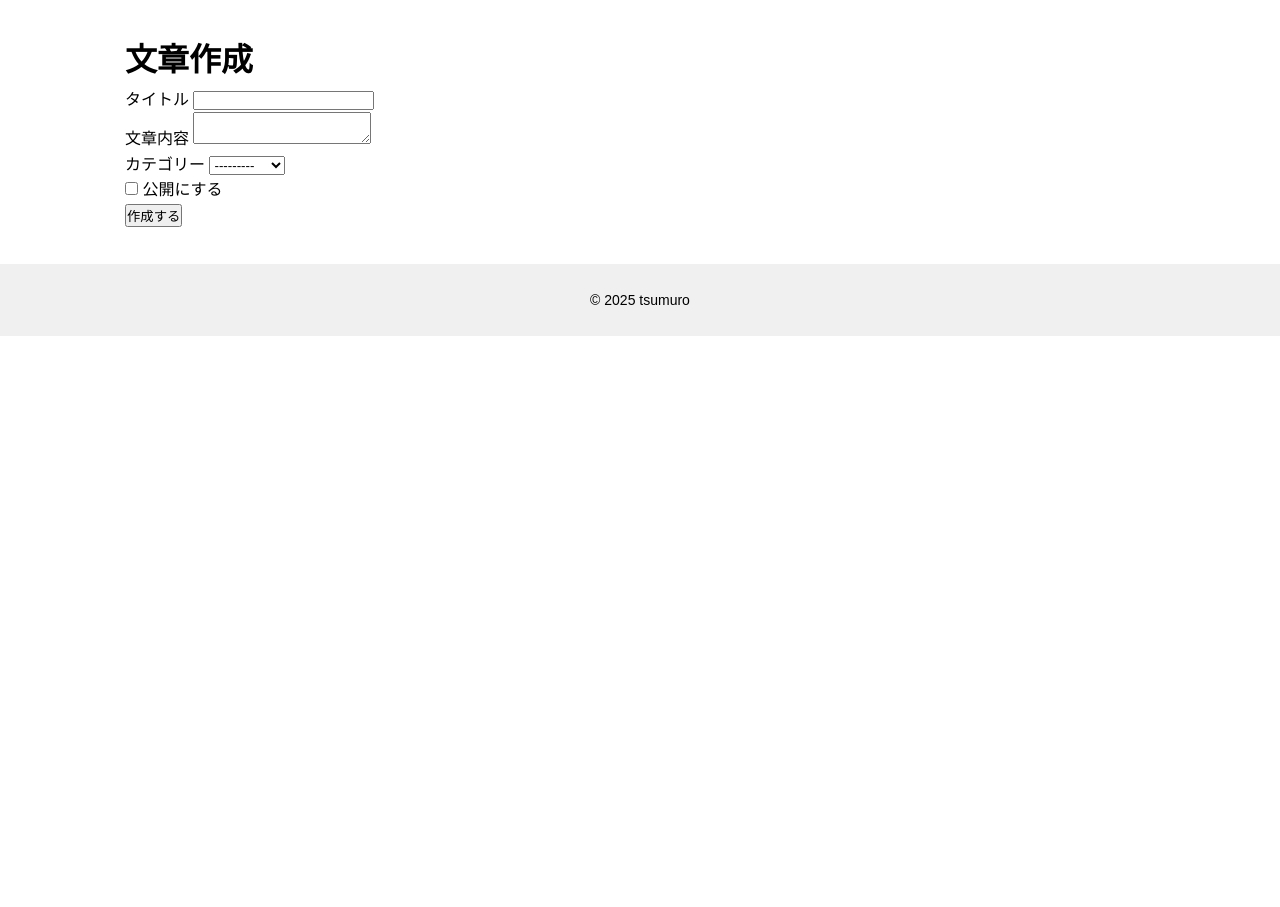
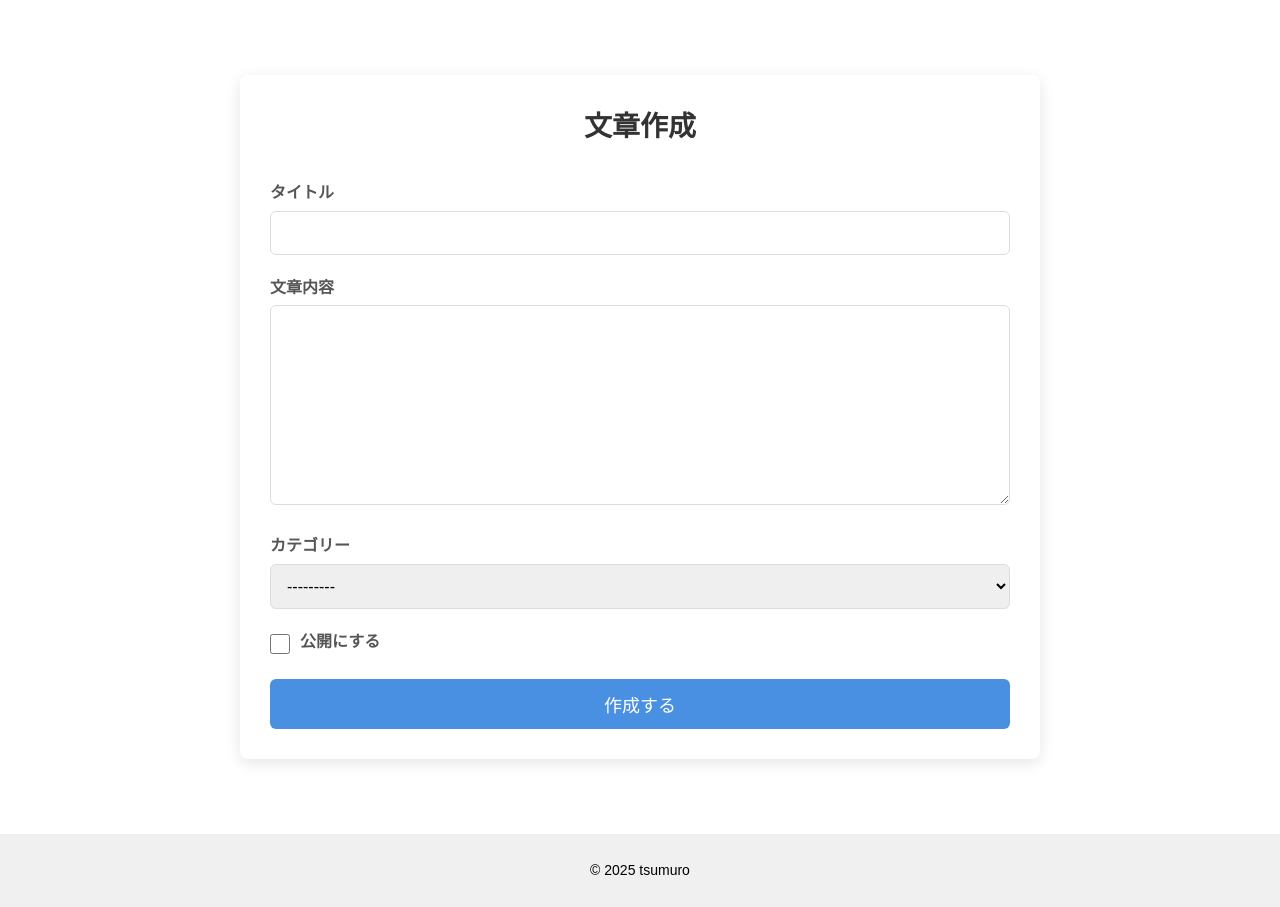
Before and after one commit to o-tsumuro/typingproject, a Django app: page /content/create_content/ in a window 1280 px wide. Shown: the part 88-995 px from the top of the page. Before the commit the page ends 424 px from the top, so only its background shows below. Run offline with Django 4.2, Linux system fonts and the light colour scheme; data comes from the database, SQL or seed files in the repository.

Commit message:
create-content - css実装

```diff
--- a/typingproject/static/css/style.css
+++ b/typingproject/static/css/style.css
@@ -508,3 +508,83 @@ footer {
 .error-message li {
     margin-bottom: 5px;
 }
+
+/* 文章作成ページのスタイル */
+.content-creation {
+    max-width: 800px;
+    margin: 40px auto;
+    padding: 30px;
+    background-color: #ffffff;
+    border-radius: 8px;
+    box-shadow: 0 4px 15px rgba(0, 0, 0, 0.1);
+}
+
+.content-creation h1 {
+    text-align: center;
+    color: #333;
+    margin-bottom: 30px;
+    font-size: 28px;
+}
+
+.content-creation form {
+    display: grid;
+    gap: 20px;
+}
+
+.content-creation label {
+    font-weight: bold;
+    color: #555;
+    margin-bottom: 5px;
+    display: block;
+}
+
+.content-creation input[type="text"],
+.content-creation textarea,
+.content-creation select {
+    width: 100%;
+    padding: 12px;
+    border: 1px solid #ddd;
+    border-radius: 6px;
+    font-size: 16px;
+    transition: border-color 0.3s ease, box-shadow 0.3s ease;
+}
+
+.content-creation input[type="text"]:focus,
+.content-creation textarea:focus,
+.content-creation select:focus {
+    outline: none;
+    border-color: #4a90e2;
+    box-shadow: 0 0 0 2px rgba(74, 144, 226, 0.2);
+}
+
+.content-creation textarea {
+    min-height: 200px;
+    resize: vertical;
+}
+
+.content-creation .checkbox-group {
+    display: flex;
+    align-items: center;
+    gap: 10px;
+}
+
+.content-creation input[type="checkbox"] {
+    width: 20px;
+    height: 20px;
+}
+
+.content-creation button[type="submit"] {
+    background-color: #4a90e2;
+    color: white;
+    border: none;
+    padding: 12px 20px;
+    border-radius: 6px;
+    font-size: 18px;
+    cursor: pointer;
+    transition: background-color 0.3s ease, transform 0.2s ease;
+}
+
+.content-creation button[type="submit"]:hover {
+    background-color: #357abd;
+    transform: translateY(-2px);
+}
```
